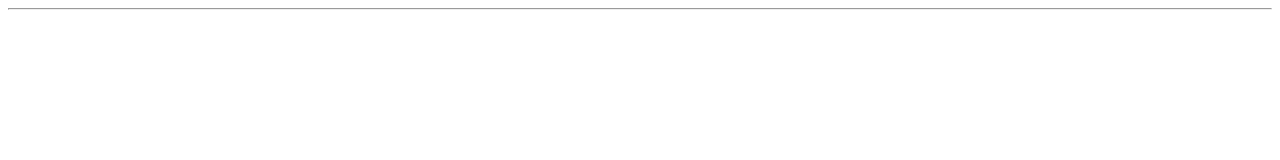
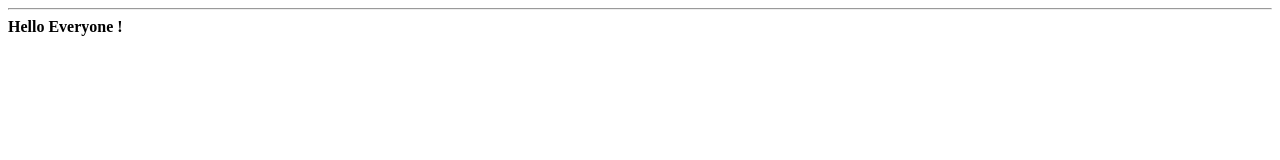
Before and after one commit to manikandabalaji27/gitpractice, a plain HTML site: page index.html in a window 1280 px wide. Drawn offline with Linux system fonts and the light colour scheme.

Commit message:
Update index.html

```diff
--- a/index.html
+++ b/index.html
@@ -2,3 +2,4 @@
 <title>MANIKANDA BALAJI - GITHUB </title>
 <hr>
 </html>
+<b>Hello Everyone !</b>
```
